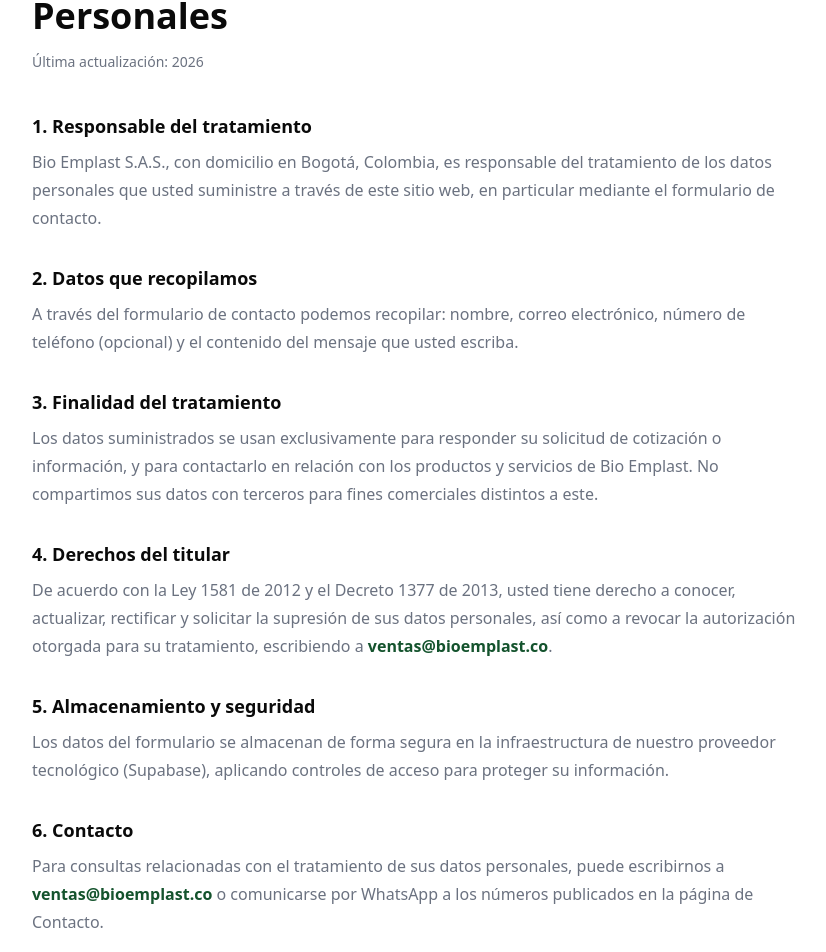
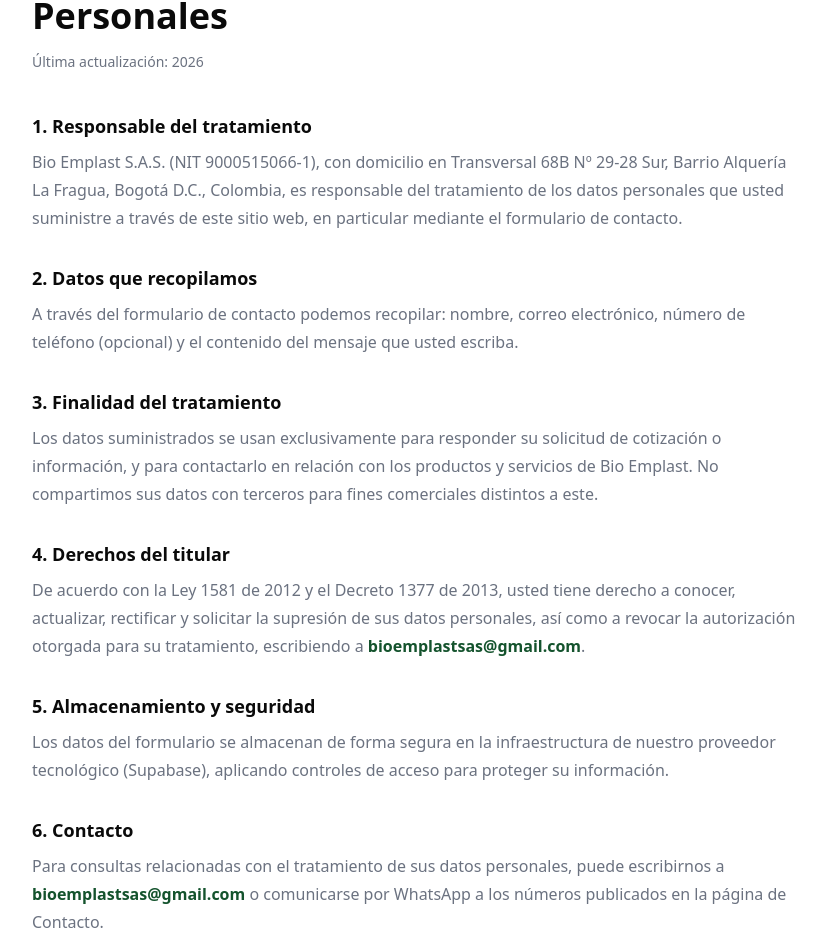
Before and after one commit to nicolas895577-eng/BioEmplast, a React (Vite) app: page /privacidad in a window 1280 px wide. Shown: the part 268-1220 px from the top of the page, without its empty margins (224-1050 px from the left). Built offline with nearby package versions, Linux system fonts and the light colour scheme.

Commit message:
Actualizar con informacion real: correo, direccion, NIT, horario, historia, estadisticas y FAQ de pago

```diff
--- a/src/components/SiteShell.jsx
+++ b/src/components/SiteShell.jsx
@@ -24,9 +24,16 @@
   name: "Bio Emplast S.A.S.",
   description: "Fabricación y comercialización de empaques plásticos flexibles para la industria alimenticia y agropecuaria.",
   telephone: ["+57 301 533 0596", "+57 311 822 1246"],
-  email: "ventas@bioemplast.co",
+  email: "bioemplastsas@gmail.com",
+  address: {
+    "@type": "PostalAddress",
+    streetAddress: "Transversal 68B Nº 29-28 Sur, Barrio Alquería La Fragua",
+    addressLocality: "Bogotá",
+    addressCountry: "CO",
+  },
   geo: { "@type": "GeoCoordinates", latitude: 4.608528, longitude: -74.130611 },
-  areaServed: "Bogotá, Colombia",
+  areaServed: "Colombia",
+  openingHours: ["Mo-Fr 08:30-17:30", "Sa 08:30-14:00"],
 }
 
 function Brand({ light }) {
@@ -132,13 +139,13 @@
             <p className="text-xs font-extrabold uppercase tracking-[.14em] text-white/60">Contacto</p>
             <div className="mt-4 space-y-2 text-sm text-white/80">
               <p>+57 301 533 0596 · +57 311 822 1246</p>
-              <p>ventas@bioemplast.co</p>
+              <p>bioemplastsas@gmail.com</p>
               <a className="block text-white/80 transition-colors hover:text-white" href="https://facebook.com" target="_blank" rel="noreferrer">Facebook ↗</a>
             </div>
           </div>
         </div>
         <div className="site-container flex flex-col gap-2 border-t border-white/15 py-6 text-xs text-white/60 sm:flex-row sm:justify-between">
-          <p>© 2026 Bio Emplast. Todos los derechos reservados.</p>
+          <p>© 2026 Bio Emplast S.A.S. NIT 9000515066-1. Todos los derechos reservados.</p>
           <p>Empaque responsable · Colombia</p>
         </div>
       </footer>
--- a/src/pages/Contacto.jsx
+++ b/src/pages/Contacto.jsx
@@ -6,10 +6,9 @@
 import { AnimatedSection } from "../components/AnimatedSection"
 import { whatsappUrl } from "../components/SiteShell"
 
+const DIRECCION = "Transversal 68B Nº 29-28 Sur, Barrio Alquería La Fragua, Bogotá D.C."
 const GOOGLE_MAPS_URL = "https://goo.gl/maps/icrowjepP9zUoeUz9?g_st=aw"
-const LAT = 4.608528
-const LNG = -74.130611
-const MAP_EMBED_URL = `https://www.google.com/maps?q=${LAT},${LNG}&z=17&output=embed`
+const MAP_EMBED_URL = `https://www.google.com/maps?q=${encodeURIComponent(DIRECCION)}&output=embed`
 
 export default function Contacto() {
   return (
@@ -57,13 +56,15 @@
               <dt className="flex items-center gap-3 text-sm font-bold">
                 <Mail className="size-4 text-brand-green-dark" /> Correo
               </dt>
-              <dd className="mt-2 text-muted-foreground">ventas@bioemplast.co</dd>
+              <dd className="mt-2 text-muted-foreground">bioemplastsas@gmail.com</dd>
             </div>
             <div>
               <dt className="flex items-center gap-3 text-sm font-bold">
                 <MapPin className="size-4 text-brand-green-dark" /> Ubicación
               </dt>
               <dd className="mt-2 text-muted-foreground">
+                {DIRECCION}
+                <br />
                 <a href={GOOGLE_MAPS_URL} target="_blank" rel="noreferrer" className="inline-flex items-center gap-1.5 font-semibold text-brand-green-dark hover:text-brand-green">
                   Abrir en Google Maps <ExternalLink className="size-3.5" />
                 </a>
@@ -72,9 +73,11 @@
             <div>
               <dt className="text-sm font-bold">Horario de atención</dt>
               <dd className="mt-2 leading-7 text-muted-foreground">
-                Lunes a viernes · 8:00 a.m. – 5:30 p.m.
+                Lunes a viernes · 8:30 a.m. – 5:30 p.m.
                 <br />
-                Sábados · 8:00 a.m. – 2:00 p.m.
+                Sábados · 8:30 a.m. – 2:00 p.m.
+                <br />
+                Domingos y festivos: sin servicio
               </dd>
             </div>
           </dl>
--- a/src/pages/Home.jsx
+++ b/src/pages/Home.jsx
@@ -28,10 +28,10 @@
 ]
 
 const estadisticas = [
-  { valor: "5+", etiqueta: "Años de experiencia" },
-  { valor: "150+", etiqueta: "Clientes atendidos" },
-  { valor: "100%", etiqueta: "Materiales responsables" },
-  { valor: "24h", etiqueta: "Tiempo de respuesta" },
+  { valor: "14+", etiqueta: "Años de experiencia" },
+  { valor: "30-40", etiqueta: "Clientes atendidos al mes" },
+  { valor: "2012", etiqueta: "Operando desde" },
+  { valor: "Inmediata", etiqueta: "Respuesta a cotización" },
 ]
 
 const redes = [
@@ -43,6 +43,8 @@
   { q: "¿Cómo cotizo un producto?", a: "Encuentra el producto en la sección Productos y da clic en \"Cotizar por WhatsApp\", o escríbenos directamente contándonos qué necesitas." },
   { q: "¿Puedo visitar el local?", a: "Sí, puedes visitarnos en nuestro local en Bogotá. Encuentra la dirección exacta y fotos en la sección de Contacto." },
   { q: "¿Qué tipos de empaque manejan?", a: "Manejamos stretch film, bolsas, vinipel, precortes, elementos de bioseguridad y más. Puedes ver el catálogo completo en la sección Productos." },
+  { q: "¿Hay un pedido mínimo?", a: "Para domicilio en Bogotá, el pedido mínimo es de $500.000. Para envíos a nivel nacional no hay un mínimo fijo, pero el cliente asume el costo del transporte." },
+  { q: "¿Cómo puedo pagar?", a: "En Bogotá manejamos pago contra entrega. Para pedidos a nivel nacional, se maneja depósito por adelantado a la cuenta empresarial." },
   { q: "¿Qué hago si no encuentro lo que necesito en el catálogo?", a: "Escríbenos por WhatsApp contándonos qué necesitas, y te confirmamos disponibilidad." },
 ]
 
@@ -150,6 +152,7 @@
               Nuestro proceso
             </span>
             <h2 className="mt-4 text-3xl font-extrabold sm:text-4xl">Así trabajamos, de principio a fin</h2>
+            {/* TODO: reemplazar con el texto real del proceso que confirme la clienta */}
             <p className="mt-5 text-muted-foreground leading-7">
               Cada pedido pasa por un proceso controlado, desde la selección de materia
               prima hasta el empaque final, respaldado por maquinaria industrial y
--- a/src/pages/Privacidad.jsx
+++ b/src/pages/Privacidad.jsx
@@ -16,38 +16,41 @@
           <div>
             <h2 className="text-lg font-bold text-foreground">1. Responsable del tratamiento</h2>
             <p className="mt-2">
-              Bio Emplast S.A.S., con domicilio en Bogotá, Colombia, es responsable del tratamiento
-              de los datos personales que usted suministre a través de este sitio web, en particular
-              mediante el formulario de contacto.
+              Bio Emplast S.A.S. (NIT 9000515066-1), con domicilio en Transversal 68B Nº
+              29-28 Sur, Barrio Alquería La Fragua, Bogotá D.C., Colombia, es responsable
+              del tratamiento de los datos personales que usted suministre a través de
+              este sitio web, en particular mediante el formulario de contacto.
             </p>
           </div>
 
           <div>
             <h2 className="text-lg font-bold text-foreground">2. Datos que recopilamos</h2>
             <p className="mt-2">
-              A través del formulario de contacto podemos recopilar: nombre, correo electrónico,
-              número de teléfono (opcional) y el contenido del mensaje que usted escriba.
+              A través del formulario de contacto podemos recopilar: nombre, correo
+              electrónico, número de teléfono (opcional) y el contenido del mensaje que
+              usted escriba.
             </p>
           </div>
 
           <div>
             <h2 className="text-lg font-bold text-foreground">3. Finalidad del tratamiento</h2>
             <p className="mt-2">
-              Los datos suministrados se usan exclusivamente para responder su solicitud de
-              cotización o información, y para contactarlo en relación con los productos y
-              servicios de Bio Emplast. No compartimos sus datos con terceros para fines
-              comerciales distintos a este.
+              Los datos suministrados se usan exclusivamente para responder su solicitud
+              de cotización o información, y para contactarlo en relación con los
+              productos y servicios de Bio Emplast. No compartimos sus datos con
+              terceros para fines comerciales distintos a este.
             </p>
           </div>
 
           <div>
             <h2 className="text-lg font-bold text-foreground">4. Derechos del titular</h2>
             <p className="mt-2">
-              De acuerdo con la Ley 1581 de 2012 y el Decreto 1377 de 2013, usted tiene derecho a
-              conocer, actualizar, rectificar y solicitar la supresión de sus datos personales, así
-              como a revocar la autorización otorgada para su tratamiento, escribiendo a{" "}
-              <a href="mailto:ventas@bioemplast.co" className="font-semibold text-brand-green-dark hover:text-brand-green">
-                ventas@bioemplast.co
+              De acuerdo con la Ley 1581 de 2012 y el Decreto 1377 de 2013, usted tiene
+              derecho a conocer, actualizar, rectificar y solicitar la supresión de sus
+              datos personales, así como a revocar la autorización otorgada para su
+              tratamiento, escribiendo a{" "}
+              <a href="mailto:bioemplastsas@gmail.com" className="font-semibold text-brand-green-dark hover:text-brand-green">
+                bioemplastsas@gmail.com
               </a>.
             </p>
           </div>
@@ -55,19 +58,19 @@
           <div>
             <h2 className="text-lg font-bold text-foreground">5. Almacenamiento y seguridad</h2>
             <p className="mt-2">
-              Los datos del formulario se almacenan de forma segura en la infraestructura de
-              nuestro proveedor tecnológico (Supabase), aplicando controles de acceso para proteger
-              su información.
+              Los datos del formulario se almacenan de forma segura en la infraestructura
+              de nuestro proveedor tecnológico (Supabase), aplicando controles de acceso
+              para proteger su información.
             </p>
           </div>
 
           <div>
             <h2 className="text-lg font-bold text-foreground">6. Contacto</h2>
             <p className="mt-2">
-              Para consultas relacionadas con el tratamiento de sus datos personales, puede
-              escribirnos a{" "}
-              <a href="mailto:ventas@bioemplast.co" className="font-semibold text-brand-green-dark hover:text-brand-green">
-                ventas@bioemplast.co
+              Para consultas relacionadas con el tratamiento de sus datos personales,
+              puede escribirnos a{" "}
+              <a href="mailto:bioemplastsas@gmail.com" className="font-semibold text-brand-green-dark hover:text-brand-green">
+                bioemplastsas@gmail.com
               </a>{" "}
               o comunicarse por WhatsApp a los números publicados en la página de Contacto.
             </p>
```
Also changed, not shown: src/pages/Nosotros.jsx (+24 -4 lines).
